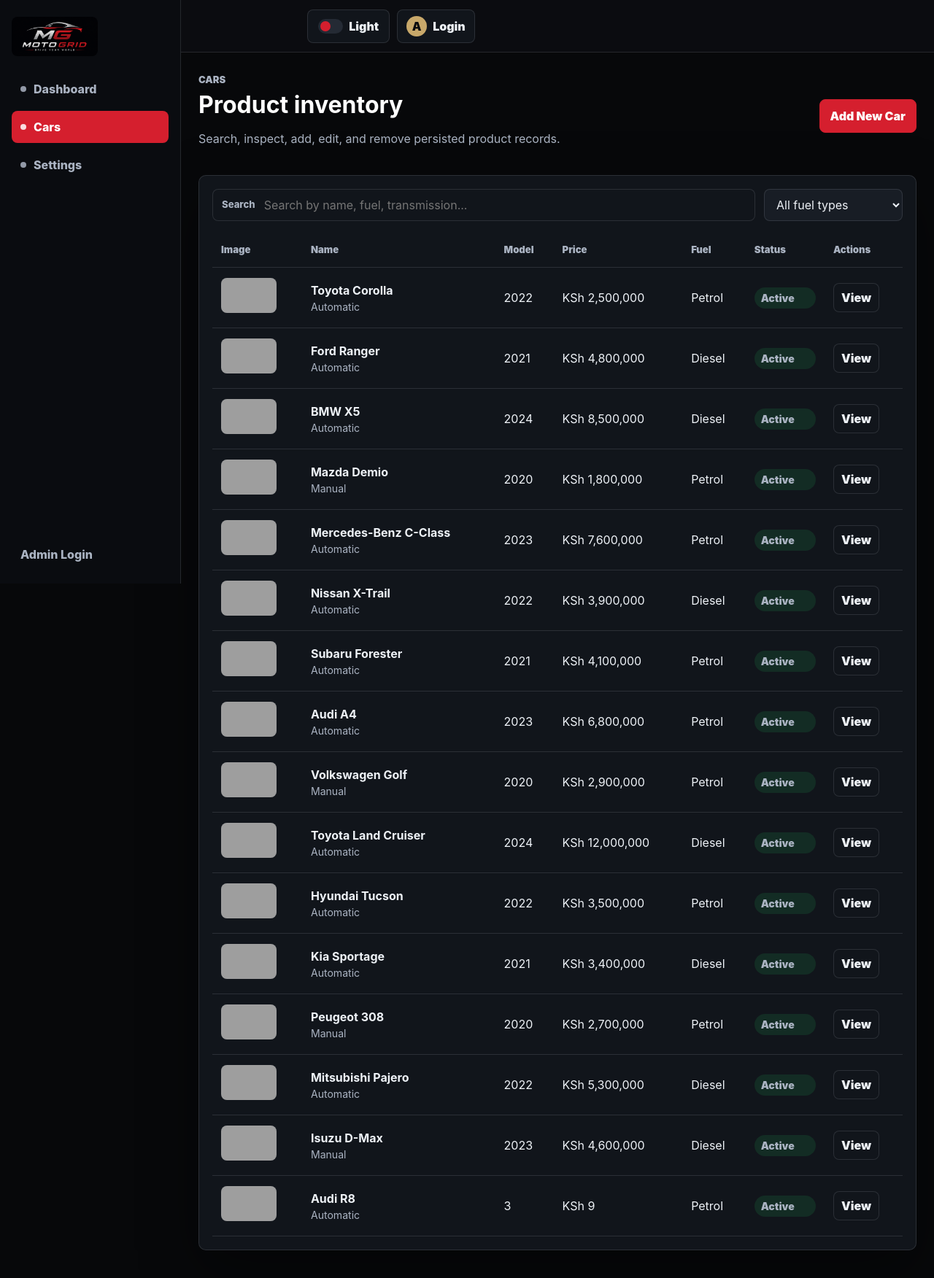
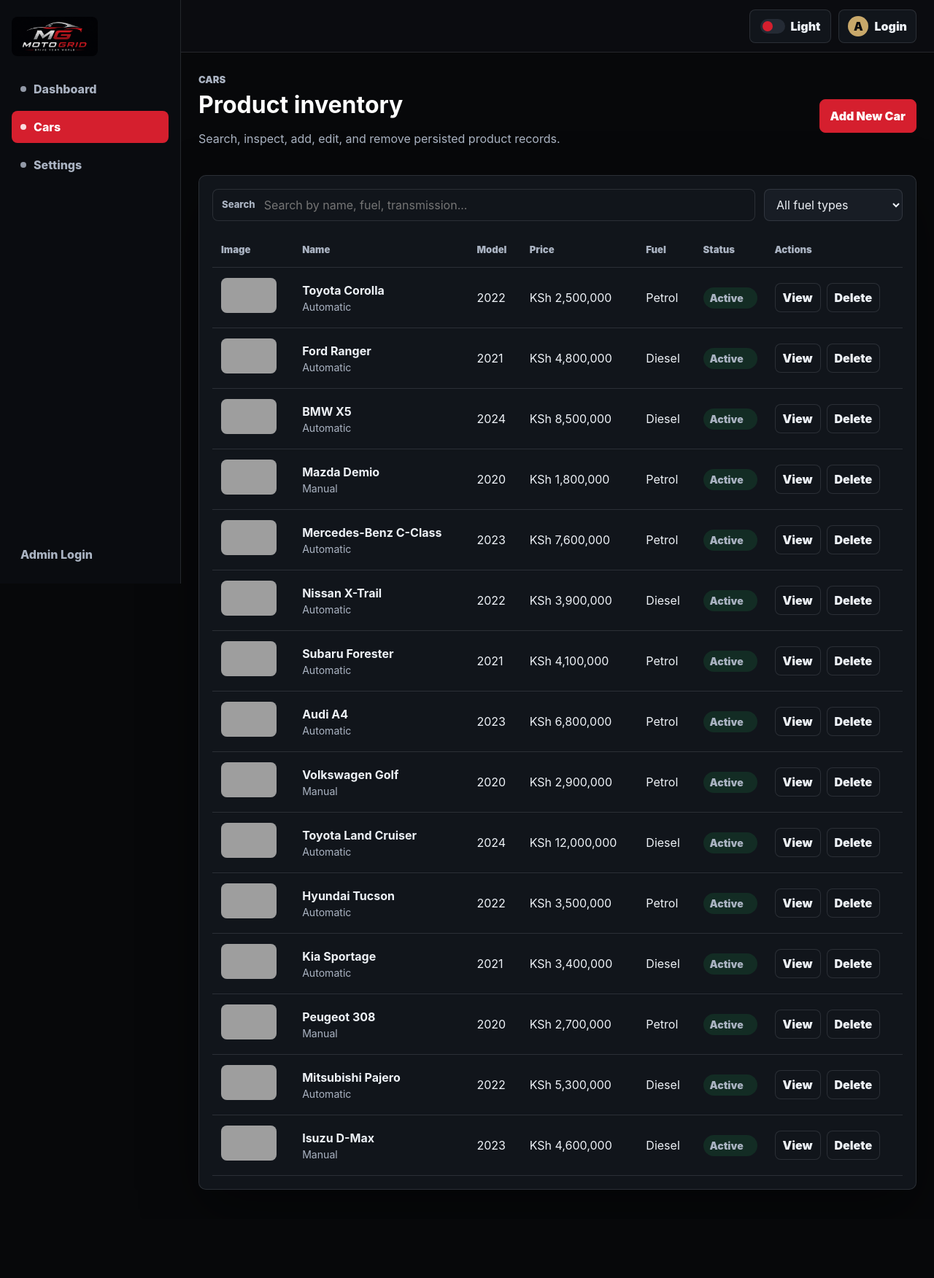
Before and after one commit to victor-kidiga/group-3, a React (Vite) app: page /cars in a window 1280 px wide. Shown: the whole page at 73% size. After the commit the page ends 1671 px from the top, so only its background shows below. Built offline with nearby package versions, Linux system fonts and the light colour scheme; data requests are answered from the project's data file; grey boxes are pictures that could not be loaded.

Commit message:
modified the home ui

```diff
--- a/db.json
+++ b/db.json
@@ -164,17 +164,6 @@
       "transmission": "Manual",
       "fuelType": "Diesel",
       "fuelConsumption": "11 km/l"
-    },
-    {
-      "name": "Audi R8",
-      "price": 9,
-      "modelYear": 3,
-      "fuelType": "Petrol",
-      "transmission": "Automatic",
-      "fuelConsumption": "50km/l",
-      "image": "https://images.unsplash.com/photo-1503376780353-7e6692767b70",
-      "description": "super car",
-      "id": "tBno6n265ME"
     }
   ],
   "settings": {
--- a/src/App.css
+++ b/src/App.css
@@ -84,8 +84,7 @@
   z-index: 20;
   min-height: 72px;
   margin-left: 248px;
-  display: grid;
-  grid-template-columns: auto minmax(220px, 420px) auto;
+  display: flex;
   align-items: center;
   gap: 18px;
   border-bottom: 1px solid var(--border);
@@ -136,6 +135,7 @@
   align-items: center;
   justify-content: end;
   gap: 10px;
+  margin-left: auto;
 }
 
 .theme-toggle,
@@ -744,7 +744,8 @@
   .topbar {
     position: static;
     margin-left: 0;
-    grid-template-columns: 1fr;
+    align-items: stretch;
+    flex-direction: column;
   }
 
   .mobile-brand {
@@ -759,6 +760,7 @@
     justify-content: stretch;
     display: grid;
     grid-template-columns: 1fr 1fr;
+    margin-left: 0;
   }
 
   .workspace {
--- a/src/pages/Cars.jsx
+++ b/src/pages/Cars.jsx
@@ -8,6 +8,7 @@
   const [cars, setCars] = useState([]);
   const [searchTerm, setSearchTerm] = useState("");
   const [fuelFilter, setFuelFilter] = useState("all");
+  const [deleteError, setDeleteError] = useState("");
   const navigate = useNavigate();
 
   useEffect(() => {
@@ -44,14 +45,20 @@
     });
   }, [cars, fuelFilter, searchTerm]);
 
-  async function handleDelete(id) {
-    if (!isAdmin) return;
+  async function handleDelete(car) {
+    const confirmed = window.confirm(`Delete ${car.name} from the inventory?`);
+
+    if (!confirmed) return;
 
     try {
-      await deleteCarRequest(id);
-      setCars((currentCars) => currentCars.filter((car) => car.id !== id));
+      setDeleteError("");
+      await deleteCarRequest(car.id);
+      setCars((currentCars) =>
+        currentCars.filter((currentCar) => currentCar.id !== car.id)
+      );
     } catch (error) {
       console.error("Error deleting car:", error);
+      setDeleteError("Could not delete this car. Please try again.");
     }
   }
 
@@ -84,6 +91,8 @@
             <option value="Hybrid">Hybrid</option>
           </select>
         </div>
+
+        {deleteError && <p className="form-error">{deleteError}</p>}
 
         <div className="table-wrap">
           <table className="product-table">
@@ -119,6 +128,18 @@
                       <button type="button" onClick={() => navigate(`/cars/${car.id}`)}>
                         View
                       </button>
+                      {isAdmin && (
+                        <button type="button" onClick={() => navigate(`/edit-car/${car.id}`)}>
+                          Edit
+                        </button>
+                      )}
+                      <button
+                        type="button"
+                        className="danger-action"
+                        onClick={() => handleDelete(car)}
+                      >
+                        Delete
+                      </button>
                     </div>
                   </td>
                 </tr>
```
